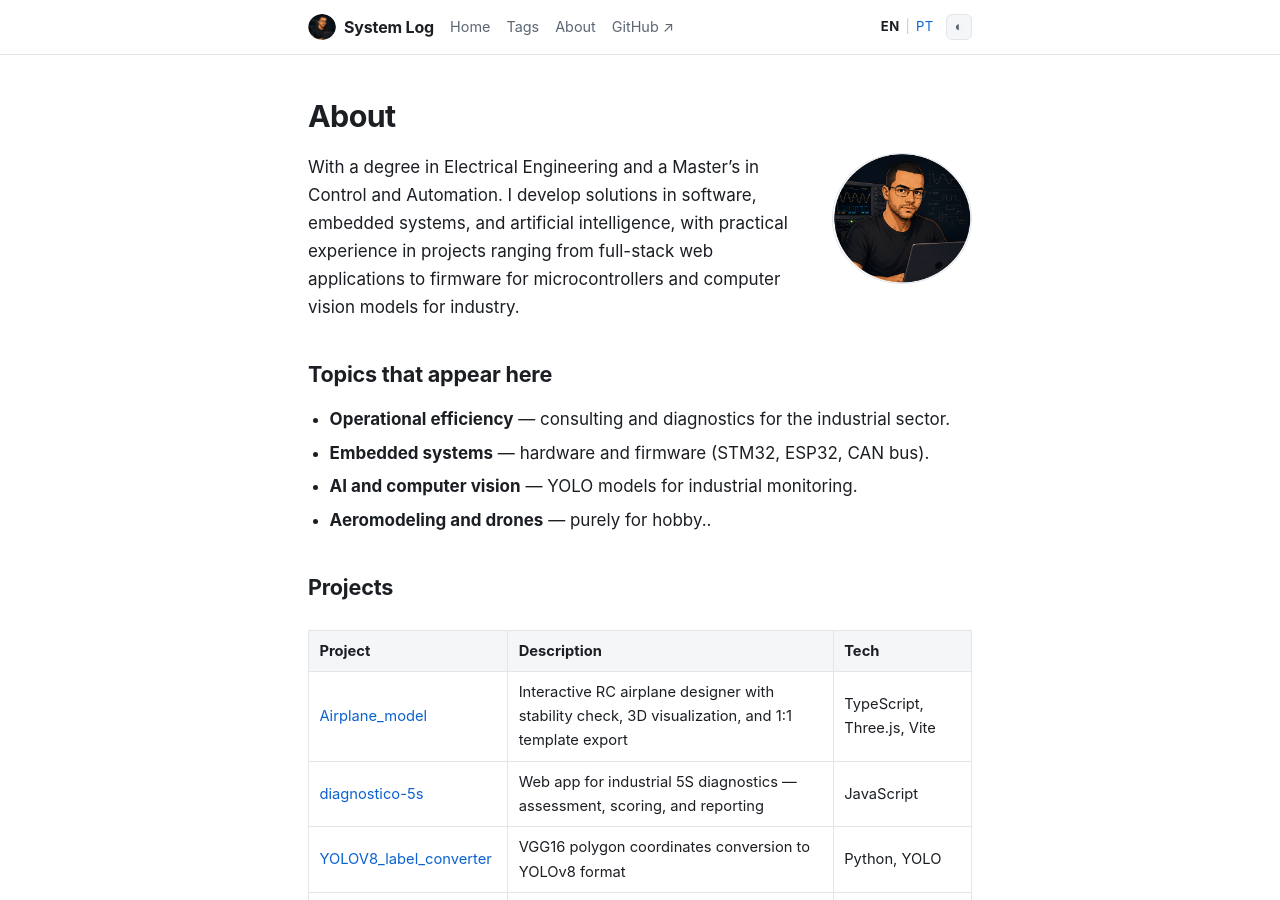
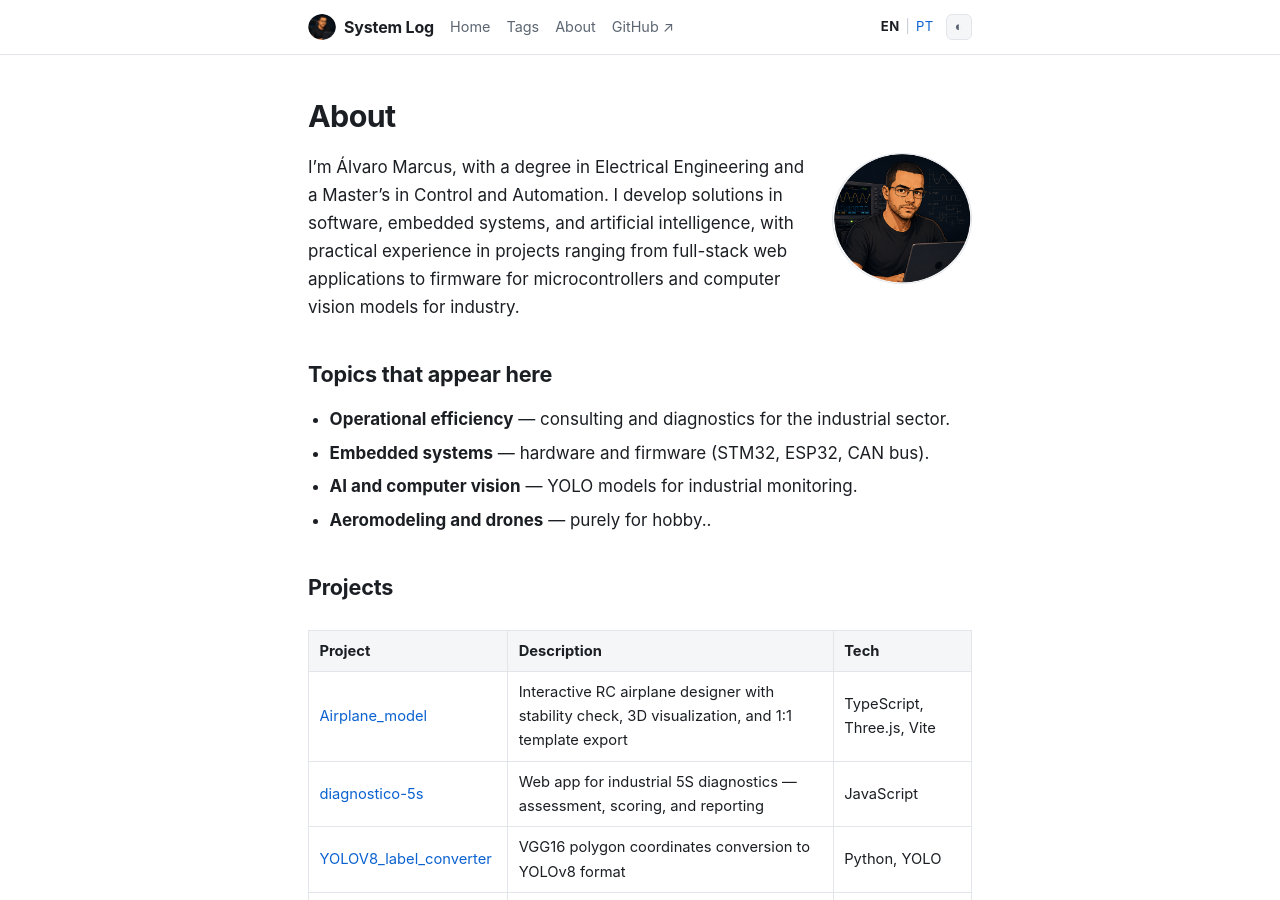
Before and after one commit to Alvaromarcus/alvaromarcus, a Jekyll site: the page built from en/about.md, in a window 1280 px wide and 900 px high. Built offline with Jekyll 4.4.1, drawn with Linux system fonts in a browser that asks for light colours.

Commit message:
style: adiciona nome Álvaro Marcus na introdução do Sobre

```diff
--- a/en/about.md
+++ b/en/about.md
@@ -7,7 +7,7 @@ description: "Who I am and what I write about."
 ---
 <img src="{{ site.baseurl }}/assets/images/blog-cover.png" alt="Álvaro Marcus" width="140" height="140" style="border-radius: 50%; float: right; margin: 0 0 1rem 1.5rem; border: 1px solid var(--border);">
 
-With a degree in Electrical Engineering and a Master's in Control and Automation. I develop solutions in software, embedded systems, and artificial intelligence, with practical experience in projects ranging from full-stack web applications to firmware for microcontrollers and computer vision models for industry.
+I'm Álvaro Marcus, with a degree in Electrical Engineering and a Master's in Control and Automation. I develop solutions in software, embedded systems, and artificial intelligence, with practical experience in projects ranging from full-stack web applications to firmware for microcontrollers and computer vision models for industry.
 
 ## Topics that appear here
 
```
Also changed, not shown: sobre.md (+1 -1 lines).
